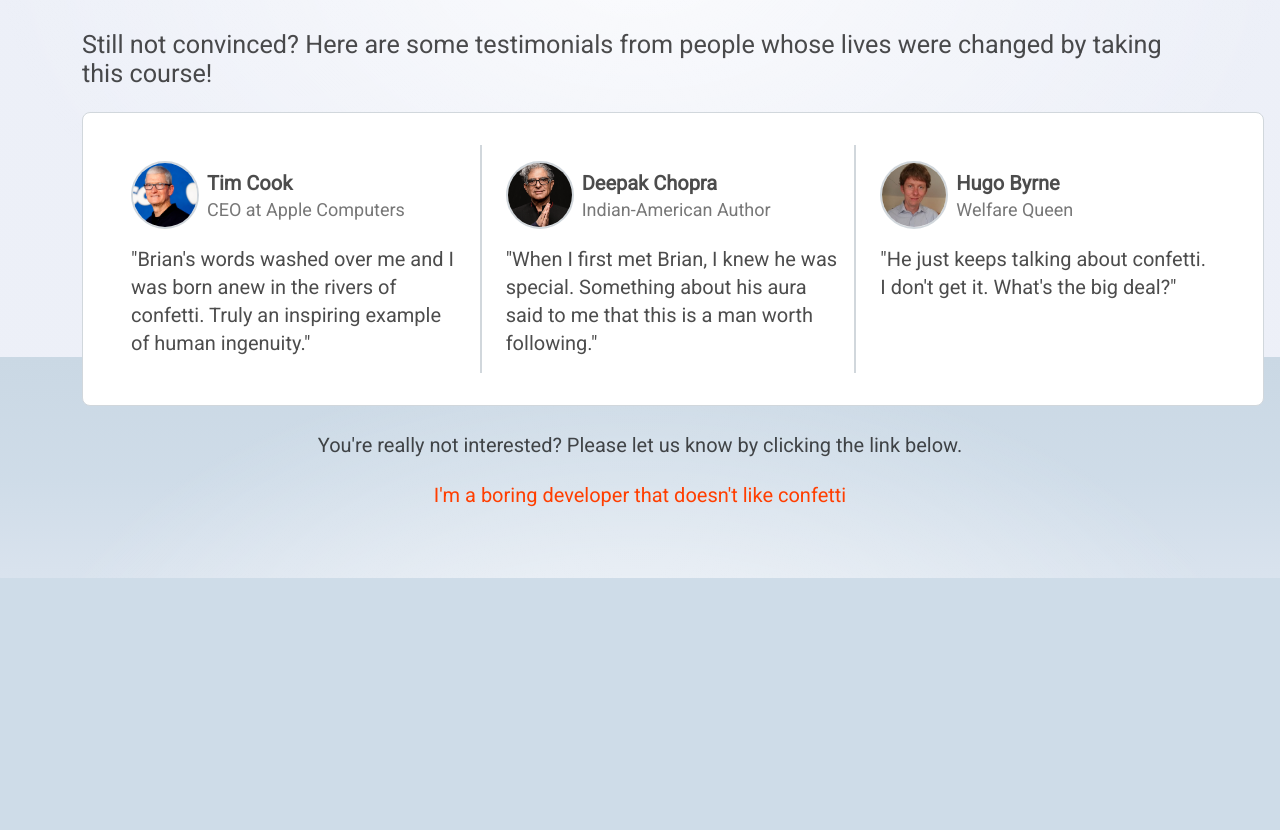
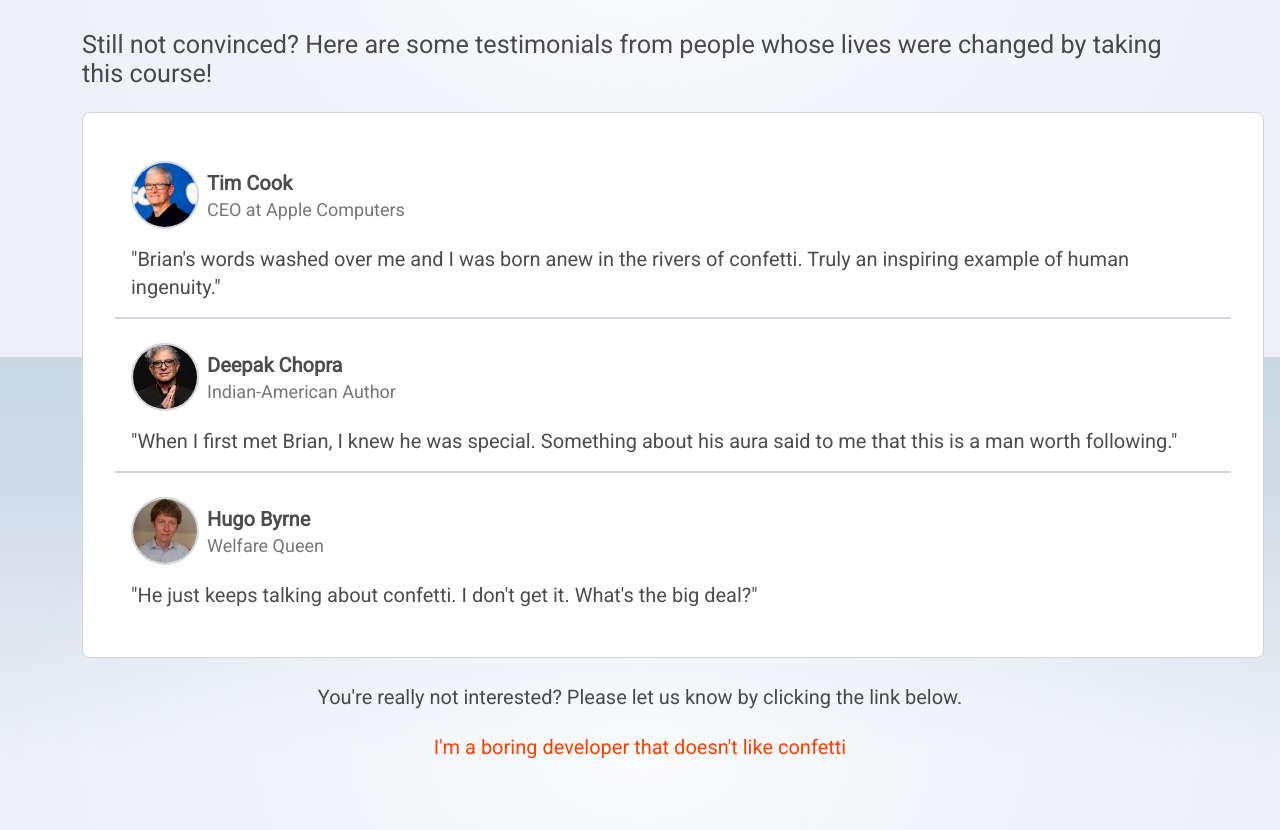
Before and after one commit to dhartirl/brian-birthday, a SvelteKit app: page / in a window 1280 px wide. Shown: the part 2843-3673 px from the top of the page. Before the commit the page ends 3421 px from the top, so only its background shows below. Built offline with nearby package versions, Linux system fonts and the light colour scheme.

Commit message:
update fantasy text

```diff
--- a/package.json
+++ b/package.json
@@ -15,6 +15,7 @@
 	"devDependencies": {
 		"@fontsource/comfortaa": "^5.0.20",
 		"@fontsource/fira-mono": "^4.5.10",
+		"@fontsource/lora": "^5.0.17",
 		"@fontsource/permanent-marker": "^5.0.12",
 		"@fontsource/roboto": "^5.0.13",
 		"@neoconfetti/svelte": "^1.0.0",
--- a/src/routes/+page.svelte
+++ b/src/routes/+page.svelte
@@ -186,6 +186,7 @@
 <style>
 	@import '@fontsource/permanent-marker';
 	@import '@fontsource/comfortaa';
+  @import '@fontsource/lora';
 
 	section {
 		display: flex;
@@ -318,6 +319,19 @@
 		border-right: none;
 	}
 
+  @media screen and (max-width: 1300px) {
+    .testimonials {
+      grid-template-columns: 1fr;
+    }
+    .testimonial {
+      border-right: none;
+      border-bottom: 2px solid #d1d7dc;
+    }
+    .testimonials .testimonial:last-of-type {
+      border-bottom: none;
+    }
+  }
+
 	.testimonial-author {
 		display: flex;
 		flex-direction: row;
@@ -362,7 +376,7 @@
 
 	.fade-to-black {
 		background: linear-gradient(#00000000, #000000ff 30%, #000000ff 70%, #00000000 100%);
-		font-family: fantasy;
+		font-family: 'Lora', serif;
 		color: transparent;
 		pointer-events: none;
 		position: fixed;
```
Also changed, not shown: 1 other file (tests, documents, lock files or other folders).
